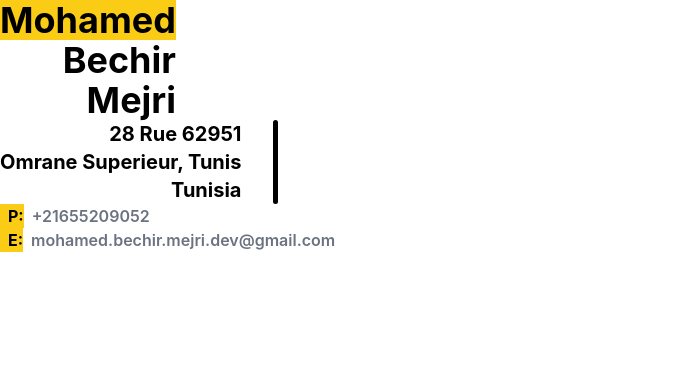
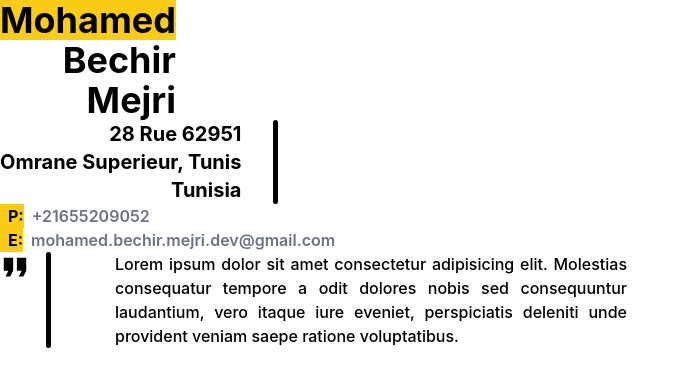
Before and after one commit to MohamedBechirMejri/cv-app-theodinproject, a React (Create React App) app: page / in a window 1280 px wide. Shown: the top 386 px of the page, without its empty margins (0-690 px from the left). Built offline with nearby package versions, Linux system fonts and the light colour scheme.

Commit message:
add about

```diff
--- /dev/null
+++ b/src/Components/Preview/About.tsx
@@ -0,0 +1,16 @@
+import React from "react";
+import { IoMdQuote } from "react-icons/io";
+
+const About = ({ about }: { about: string }) => {
+  return (
+    <div className="flex items-stretch w-full gap-16 font-medium text-black">
+      <div className="flex items-stretch gap-4 text-3xl">
+        <IoMdQuote />
+        <div className="p-[2.5px] bg-black rounded-full" />
+      </div>
+      <p className="h-full max-w-lg text-justify">{about}</p>
+    </div>
+  );
+};
+
+export default About;
--- a/src/Components/Preview/Preview.tsx
+++ b/src/Components/Preview/Preview.tsx
@@ -3,6 +3,7 @@ import CvData from "../../Types/CvData";
 import Name from "./Name";
 import Address from "./Address";
 import ContactInfo from "./ContactInfo";
+import About from "./About";
 
 const Preview = ({ data }: { data: CvData }) => {
   return (
@@ -19,6 +20,7 @@ const Preview = ({ data }: { data: CvData }) => {
         country={data.country}
       />
       <ContactInfo phoneNumber={data.phoneNumber} email={data.email} />
+      <About about={data.about} />
     </div>
   );
 };
```
